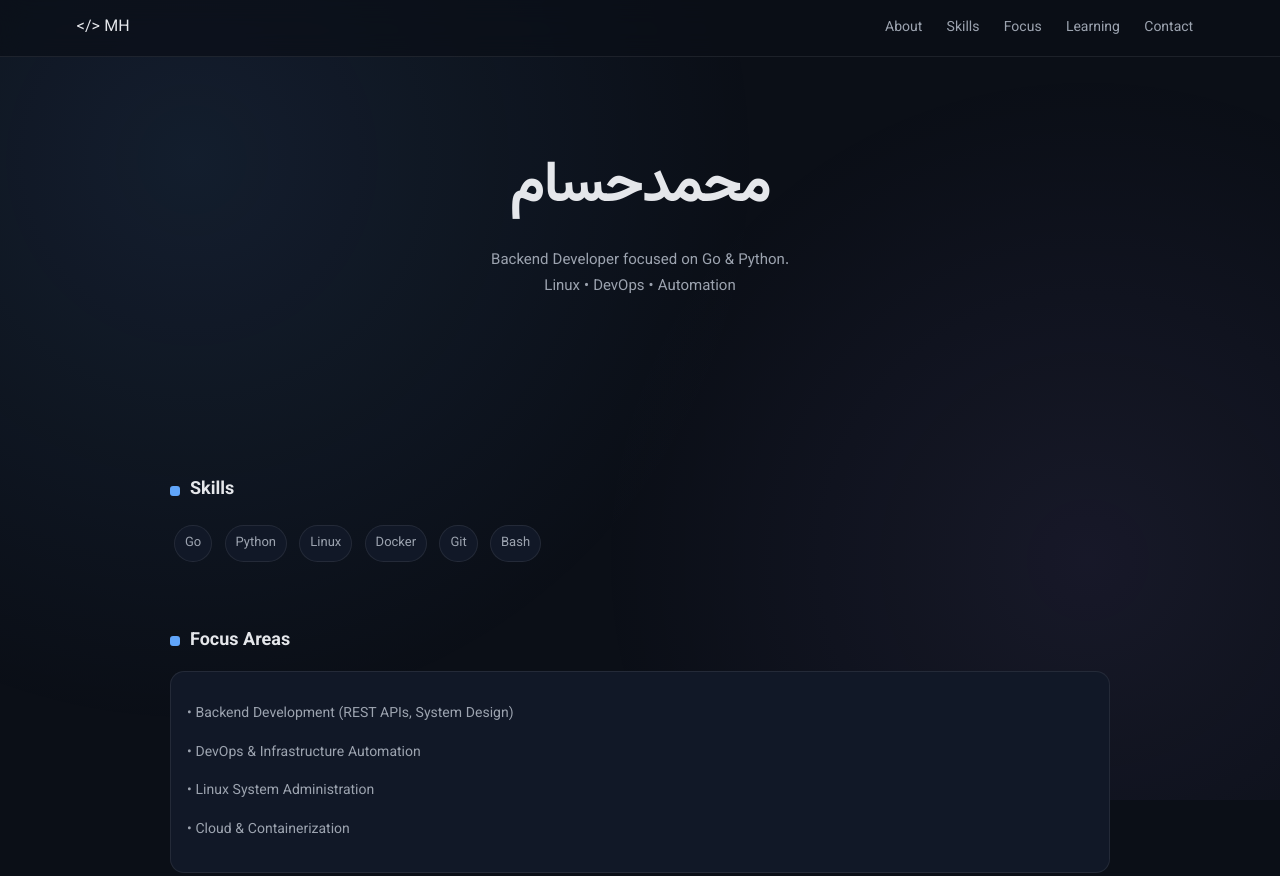
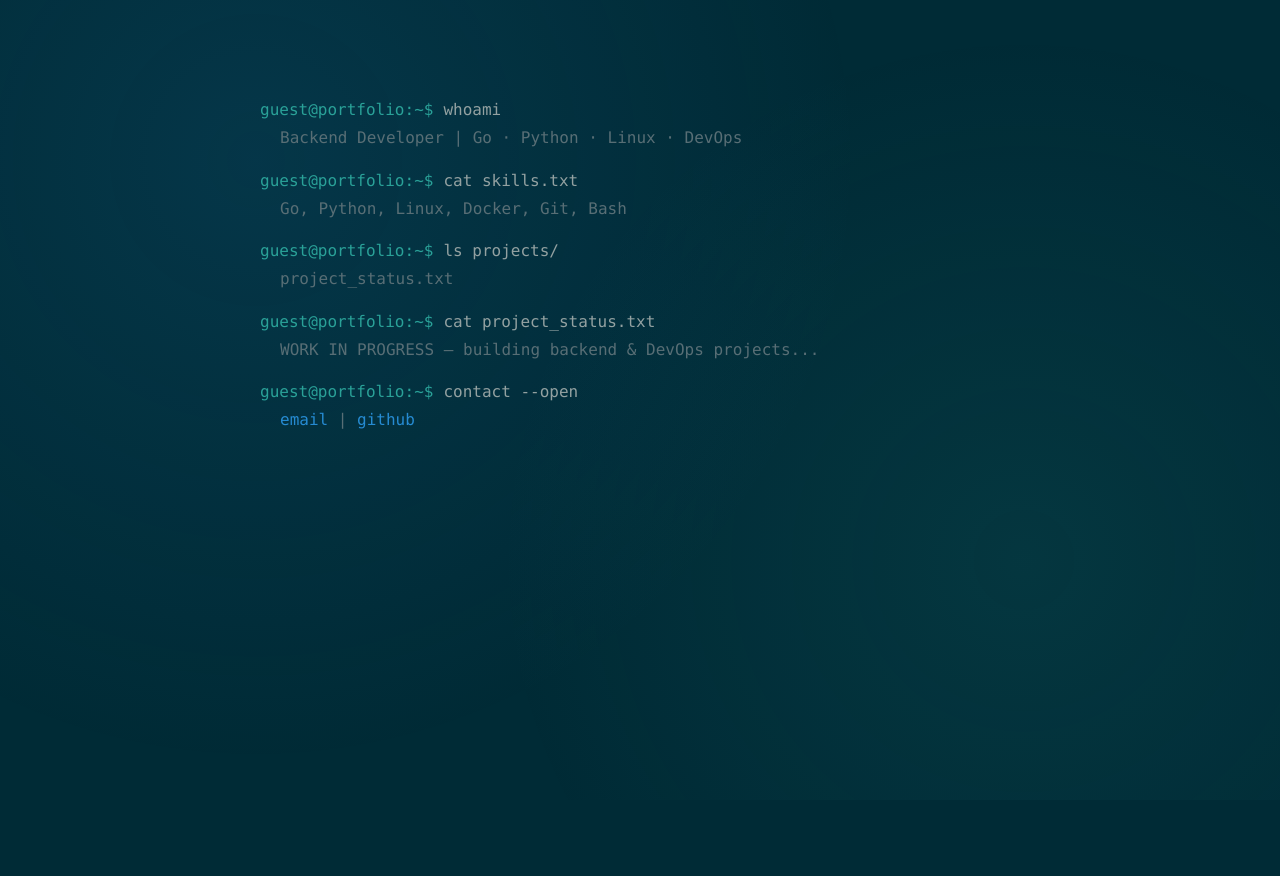
Before and after one commit to SMHO179/SMohammad-Molanezhad, a plain HTML site: page index.html in a window 1280 px wide. Shown: the top 876 px of the page. After the commit the page ends 800 px from the top, so only its background shows below. Drawn offline with Linux system fonts and the light colour scheme.

Commit message:
update stayle add termainl stayle and update thme to solarized

```diff
--- a/index.html
+++ b/index.html
@@ -1,119 +1,68 @@
 <!DOCTYPE html>
-<!-- <html lang="fa" dir="rtl"> -->
+<html lang="en">
 
 <head>
     <meta charset="UTF-8">
     <meta name="viewport" content="width=device-width, initial-scale=1.0">
 
-    <title>SMHO179 | Backend Developer</title>
-
-    <link rel="preconnect" href="https://fonts.googleapis.com">
-    <link href="https://fonts.googleapis.com/css2?family=Vazirmatn:wght@300;400;700&display=swap" rel="stylesheet">
+    <title>terminal://smho179</title>
 
     <link rel="stylesheet" href="style.css">
 </head>
 
 <body>
 
-    <div class="bg"></div>
+<div class="bg"></div>
 
-    <!-- NAV -->
-    <nav>
-        <div class="logo">&lt;/&gt; MH</div>
+<div class="terminal">
 
-        <div>
-            <a href="#about">About</a>
-            <a href="#skills">Skills</a>
-            <a href="#focus">Focus</a>
-            <a href="#learning">Learning</a>
-            <a href="#contact">Contact</a>
-        </div>
-    </nav>
+    <div class="line">
+        <span class="prompt">guest@portfolio:~$</span>
+        <span>whoami</span>
+    </div>
 
-    <!-- HERO -->
-    <header class="hero" id="about">
+    <div class="output">
+        Backend Developer | Go · Python · Linux · DevOps
+    </div>
 
-        <h1>محمدحسام</h1>
+    <div class="line">
+        <span class="prompt">guest@portfolio:~$</span>
+        <span>cat skills.txt</span>
+    </div>
 
-        <p>
-            Backend Developer focused on Go & Python.
-            <br>
-            Linux • DevOps • Automation
-        </p>
+    <div class="output">
+        Go, Python, Linux, Docker, Git, Bash
+    </div>
 
-    </header>
+    <div class="line">
+        <span class="prompt">guest@portfolio:~$</span>
+        <span>ls projects/</span>
+    </div>
 
-    <main class="wrap">
+    <div class="output">
+        project_status.txt
+    </div>
 
-        <!-- SKILLS -->
-        <section id="skills">
+    <div class="line">
+        <span class="prompt">guest@portfolio:~$</span>
+        <span>cat project_status.txt</span>
+    </div>
 
-            <h2>Skills</h2>
+    <div class="output">
+        WORK IN PROGRESS — building backend & DevOps projects...
+    </div>
 
-            <div class="chips">
-                <span>Go</span>
-                <span>Python</span>
-                <span>Linux</span>
-                <span>Docker</span>
-                <span>Git</span>
-                <span>Bash</span>
-            </div>
+    <div class="line">
+        <span class="prompt">guest@portfolio:~$</span>
+        <span>contact --open</span>
+    </div>
 
-        </section>
+    <div class="output">
+        <a href="mailto:SMHO11@protonmail.com">email</a> |
+        <a href="https://github.com/SMHO179">github</a>
+    </div>
 
-        <!-- FOCUS -->
-        <section id="focus">
-
-            <h2>Focus Areas</h2>
-
-            <div class="card">
-                <p>• Backend Development (REST APIs, System Design)</p>
-                <p>• DevOps & Infrastructure Automation</p>
-                <p>• Linux System Administration</p>
-                <p>• Cloud & Containerization</p>
-            </div>
-
-        </section>
-
-        <!-- LEARNING -->
-        <section id="learning">
-
-            <h2>Currently Learning</h2>
-
-            <div class="card">
-                <p>Exploring system design fundamentals, scalable backend architectures,
-                and DevOps practices using Docker and CI/CD pipelines.</p>
-
-                <p style="margin-top:10px; color:#9aa4b2;">
-                    Goal: build production-ready backend systems and automation tools.
-                </p>
-            </div>
-
-        </section>
-
-        <!-- CONTACT -->
-        <section id="contact">
-
-            <h2>Contact</h2>
-
-            <div class="card">
-                <p>Open for collaboration and learning opportunities.</p>
-
-                <a class="btn" href="mailto:SMHO11@protonmail.com">
-                    Email
-                </a>
-
-                <a class="btn"
-                   href="https://github.com/SMHO179"
-                   target="_blank"
-                   rel="noopener noreferrer">
-                    GitHub
-                </a>
-            </div>
-
-        </section>
-
-    </main>
+</div>
 
 </body>
 
--- a/style.css
+++ b/style.css
@@ -1,225 +1,71 @@
 :root {
-    --bg: #0b0f17;
-    --surface: #111827;
-    --surface-2: #161f2e;
+    --bg: #002b36;
+    --text: #93a1a1;
+    --muted: #586e75;
 
-    --text: #e5e7eb;
-    --muted: #9ca3af;
-
-    --accent: #60a5fa;
-    --accent-2: #a78bfa;
-
-    --border: rgba(255,255,255,0.08);
-
-    --radius: 14px;
-    --shadow: 0 10px 30px rgba(0,0,0,0.35);
-
-    --transition: 180ms ease;
+    --green: #2aa198;
+    --blue: #268bd2;
 }
 
-/* RESET */
-*,
-*::before,
-*::after {
+* {
     box-sizing: border-box;
-}
-
-html {
-    scroll-behavior: smooth;
 }
 
 body {
     margin: 0;
-    font-family: Vazirmatn, system-ui, sans-serif;
+    font-family: ui-monospace, SFMono-Regular, Menlo, monospace;
 
     background: var(--bg);
     color: var(--text);
-
-    line-height: 1.75;
 }
 
-/* subtle ambient background */
+/* background glow */
 .bg {
     position: fixed;
     inset: 0;
     z-index: -1;
 
     background:
-        radial-gradient(circle at 15% 20%, rgba(96,165,250,0.10), transparent 45%),
-        radial-gradient(circle at 85% 70%, rgba(167,139,250,0.08), transparent 40%);
+        radial-gradient(circle at 20% 20%, rgba(38,139,210,0.12), transparent 50%),
+        radial-gradient(circle at 80% 70%, rgba(42,161,152,0.10), transparent 45%);
 }
 
-/* NAV */
-nav {
-    position: sticky;
-    top: 0;
-
-    display: flex;
-    justify-content: space-between;
-    align-items: center;
-
-    padding: 14px 6%;
-
-    background: rgba(11,15,23,0.7);
-    backdrop-filter: blur(12px);
-
-    border-bottom: 1px solid var(--border);
-
-    z-index: 50;
+/* terminal container */
+.terminal {
+    max-width: 800px;
+    margin: 60px auto;
+    padding: 20px;
 }
 
-nav a {
-    margin: 0 10px;
-    color: var(--muted);
-    text-decoration: none;
-    font-size: 14px;
-
-    transition: color var(--transition);
+/* command line */
+.line {
+    display: flex;
+    gap: 10px;
+    margin-top: 20px;
+    flex-wrap: wrap;
 }
 
-nav a:hover {
+.prompt {
+    color: var(--green);
+}
+
+.line span:last-child {
     color: var(--text);
 }
 
-/* HERO */
-.hero {
-    text-align: center;
-    padding: 80px 20px;
+/* output */
+.output {
+    margin: 6px 0 20px 20px;
+    color: var(--muted);
+    line-height: 1.6;
 }
 
-h1 {
-    font-size: clamp(2.4rem, 5vw, 3.6rem);
-    margin: 0;
-
-    letter-spacing: -0.03em;
+/* links like terminal clickable */
+a {
+    color: var(--blue);
+    text-decoration: none;
 }
 
-.hero p {
-    margin-top: 10px;
-    color: var(--muted);
-    font-size: 15px;
+a:hover {
+    text-decoration: underline;
 }
-
-/* LAYOUT */
-.wrap {
-    max-width: 980px;
-    margin: 0 auto;
-    padding: 20px;
-}
-
-section {
-    margin: 60px 0;
-}
-
-/* SECTION TITLE */
-h2 {
-    font-size: 18px;
-    margin-bottom: 14px;
-
-    display: flex;
-    align-items: center;
-    gap: 10px;
-}
-
-h2::before {
-    content: "";
-    width: 10px;
-    height: 10px;
-    border-radius: 3px;
-
-    background: var(--accent);
-    display: inline-block;
-}
-
-/* GRID */
-.grid {
-    display: grid;
-    grid-template-columns: repeat(auto-fit, minmax(240px, 1fr));
-    gap: 14px;
-}
-
-/* CARD */
-.card {
-    background: var(--surface);
-    border: 1px solid var(--border);
-    border-radius: var(--radius);
-
-    padding: 16px;
-
-    transition: transform var(--transition),
-                border-color var(--transition),
-                box-shadow var(--transition);
-}
-
-.card:hover {
-    transform: translateY(-5px);
-    border-color: rgba(96,165,250,0.3);
-    box-shadow: var(--shadow);
-}
-
-/* TEXT */
-p {
-    color: var(--muted);
-    font-size: 14px;
-}
-
-/* CHIPS (skills) */
-.chips span {
-    display: inline-flex;
-    align-items: center;
-
-    padding: 6px 10px;
-    margin: 4px;
-
-    font-size: 13px;
-
-    border-radius: 999px;
-
-    background: var(--surface);
-    border: 1px solid var(--border);
-
-    color: var(--muted);
-
-    transition: all var(--transition);
-}
-
-.chips span:hover {
-    border-color: rgba(96,165,250,0.35);
-    color: var(--text);
-}
-
-/* BUTTONS */
-.btn {
-    display: inline-flex;
-    align-items: center;
-
-    padding: 9px 14px;
-    margin: 6px;
-
-    border-radius: 10px;
-
-    background: var(--accent);
-    color: #0b0f17;
-
-    text-decoration: none;
-    font-size: 14px;
-
-    transition: transform var(--transition), background var(--transition);
-}
-
-.btn:hover {
-    transform: translateY(-2px);
-    background: #7bb3ff;
-}
-
-/* MOBILE */
-@media (max-width: 768px) {
-    nav {
-        flex-direction: column;
-        gap: 8px;
-    }
-
-    .hero {
-        padding: 60px 16px;
-    }
-}
```
